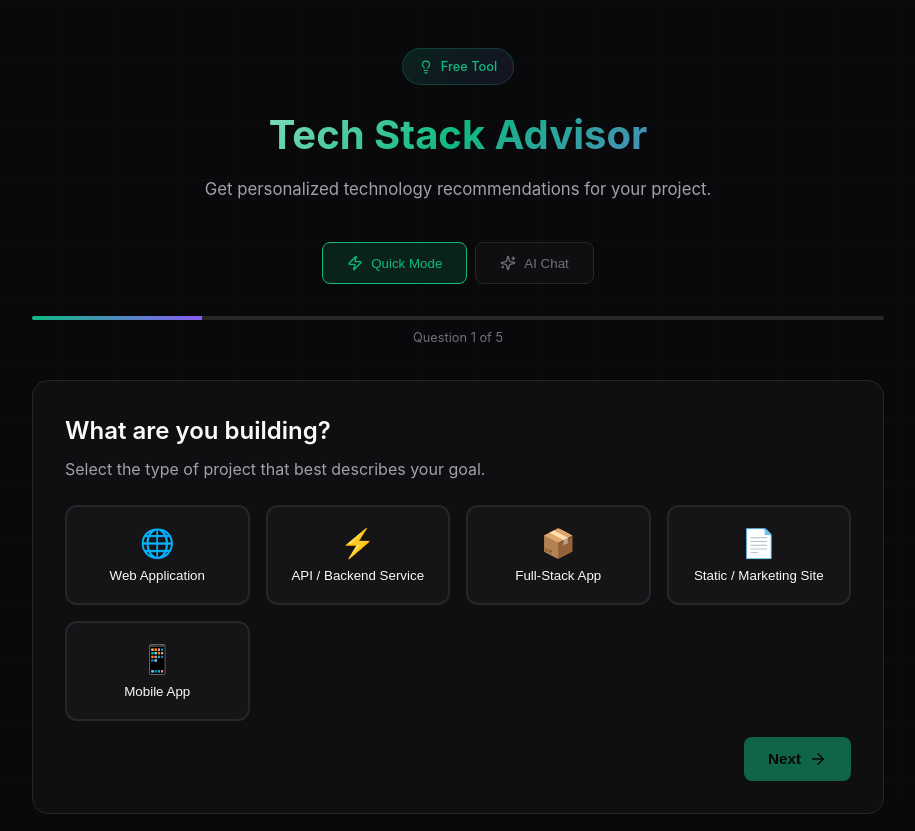
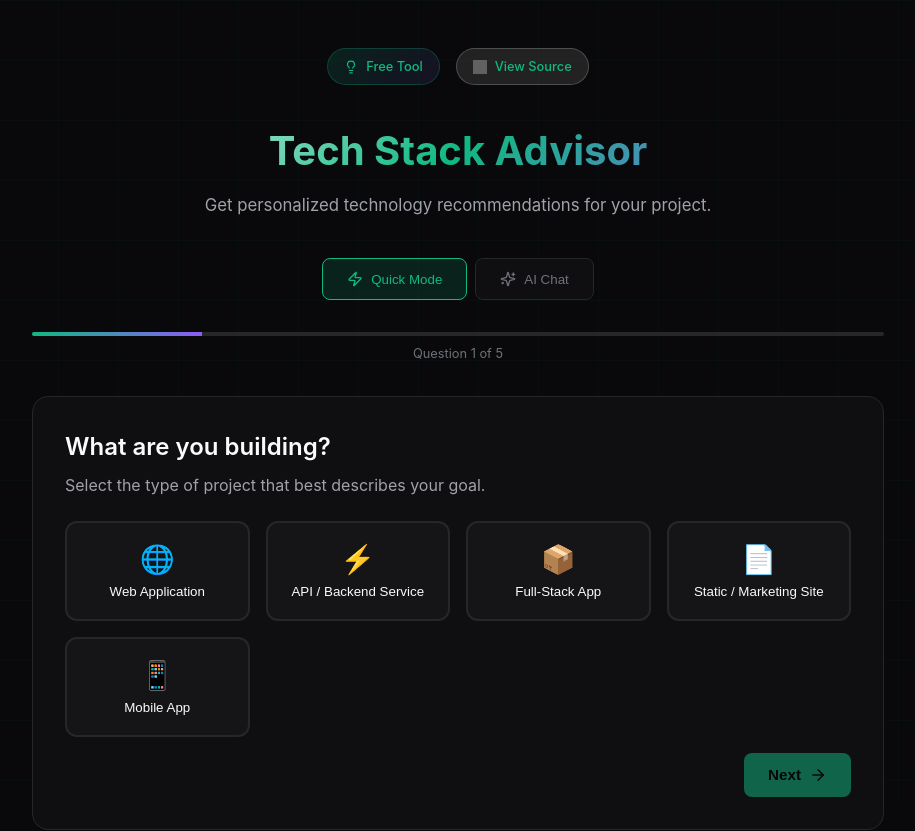
Before and after one commit to kartikeykumar09/tech-stack-advisor, a React (Vite) app: page / in a window 1280 px wide. Shown: the top 831 px of the page, without its empty margins (182-1097 px from the left). Built offline with nearby package versions, Linux system fonts and the light colour scheme; grey boxes are pictures that could not be loaded; the HTML template or start-up script is replaced by a standard one.

Commit message:
Add GitHub link to header

```diff
--- a/src/App.tsx
+++ b/src/App.tsx
@@ -390,9 +390,15 @@
   return (
     <div className="container">
       <header className="header">
-        <div className="header-badge">
-          <Lightbulb size={14} />
-          <span>Free Tool</span>
+        <div className="header-top-row" style={{ display: 'flex', justifyContent: 'center', alignItems: 'center', gap: '1rem', marginBottom: '1rem' }}>
+          <div className="header-badge">
+            <Lightbulb size={14} />
+            <span>Free Tool</span>
+          </div>
+          <a href="https://github.com/kartikeykumar09/tech-stack-advisor" target="_blank" rel="noreferrer" className="header-badge github-badge" style={{ textDecoration: 'none', cursor: 'pointer', background: 'rgba(255, 255, 255, 0.1)', border: '1px solid rgba(255, 255, 255, 0.2)' }}>
+            <img src="https://unpkg.com/simple-icons@v13/icons/github.svg" width="14" height="14" style={{ filter: 'invert(1)' }} alt="GitHub" />
+            <span>View Source</span>
+          </a>
         </div>
         <h1>Tech Stack Advisor</h1>
         <p>
```
